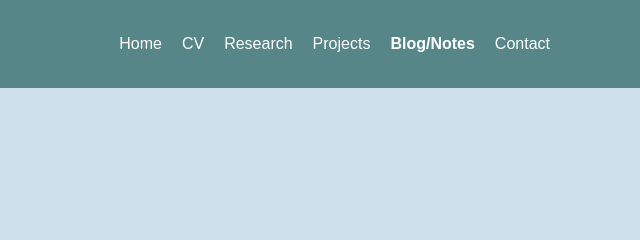
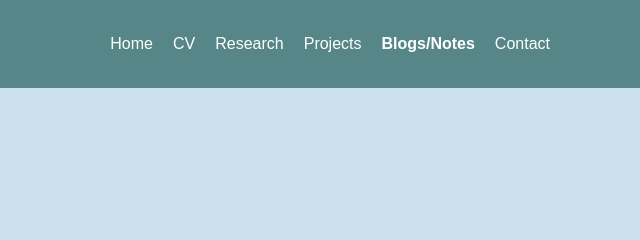
Before and after one commit to ankit165-wq/ankit165-wq.github.io, a plain HTML site: page pages/Blogs.html in a window 1280 px wide. Shown: the top 240 px of the page, 640-1280 px from the left. Drawn offline with Linux system fonts and the light colour scheme.

```diff
--- a/pages/Blogs.html
+++ b/pages/Blogs.html
@@ -212,7 +212,7 @@
                 <li><a href="CV.html" class="nav-link">CV</a></li>
                 <li><a href="research.html" class="nav-link">Research</a></li>
                 <li><a href="projects.html" class="nav-link">Projects</a></li>
-                <li><a href="Blog.html" class="nav-link active">Blog/Notes</a></li>
+                <li><a href="Blogs.html" class="nav-link active">Blogs/Notes</a></li>
                 <li><a href="contact.html" class="nav-link">Contact</a></li>
             </ul>
 
```
